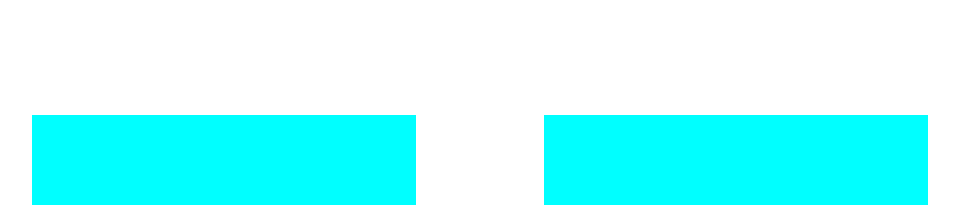
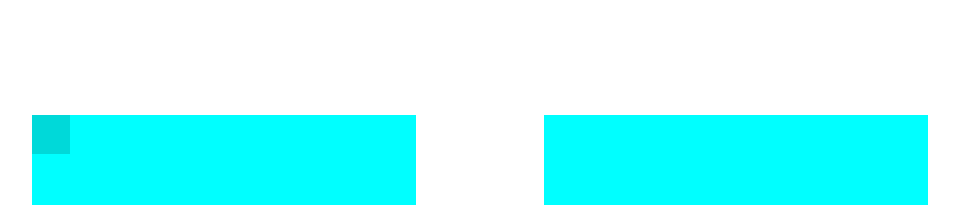
Before and after one commit to CodyKoInABox/battleships, a website: page public/play/index.html in a window 1280 px wide. In both pictures the pointer is over the element 83 px from the left and 134 px from the top of the page. Shown: the top 205 px of the page, without its empty margins (32-991 px from the left). Drawn offline with nearby package versions, Linux system fonts and the light colour scheme.

Commit message:
add hover effect to map tiles

```diff
--- a/public/play/play.css
+++ b/public/play/play.css
@@ -34,3 +34,7 @@ body{
     width: 3vw;
     height: 3vw;
 }
+.mapTile:hover{
+    filter: brightness(85%);
+    cursor: pointer;
+}
```
